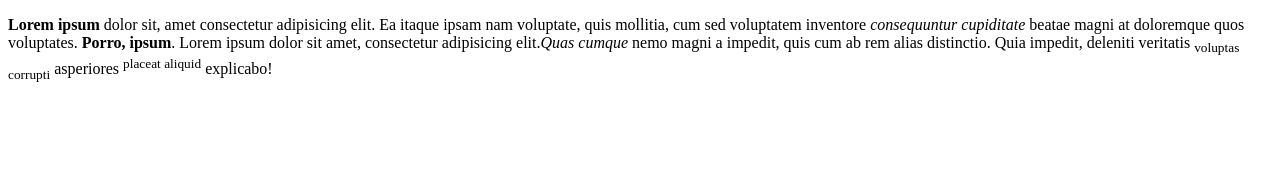
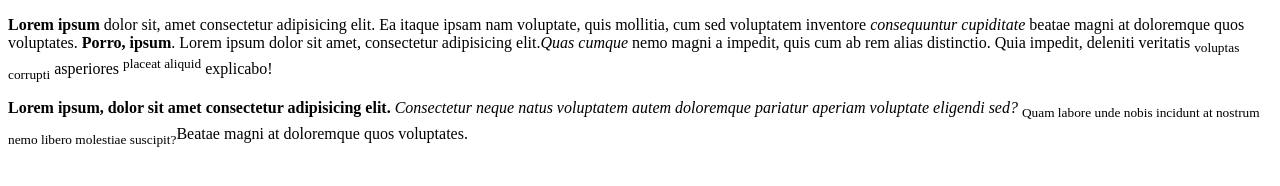
Before and after one commit to srandykopec/mm-greg, a plain HTML site: page 04_strong-em-opakovanie/index.html in a window 1280 px wide. Drawn offline with Linux system fonts and the light colour scheme.

Commit message:
doplnenie dalšcih strongov a em sub, sup
Signed-off-by: srandykopec <jozef.vyucba@gmail.com>

```diff
--- a/04_strong-em-opakovanie/index.html
+++ b/04_strong-em-opakovanie/index.html
@@ -11,5 +11,9 @@
     <p>
         <strong>Lorem ipsum</strong> dolor sit, amet consectetur adipisicing elit. Ea itaque ipsam nam voluptate, quis mollitia, cum sed voluptatem inventore <em>consequuntur cupiditate</em> beatae magni at doloremque quos voluptates. <strong>Porro, ipsum</strong>. Lorem ipsum dolor sit amet, consectetur adipisicing elit.<em>Quas cumque</em>  nemo magni a impedit, quis cum ab rem alias distinctio. Quia impedit, deleniti veritatis <sub>voluptas corrupti</sub>  asperiores <sup>placeat aliquid</sup>  explicabo!
     </p>
+
+    <p>
+        <strong>Lorem ipsum, dolor sit amet consectetur adipisicing elit.</strong> <em>Consectetur neque natus voluptatem autem doloremque pariatur aperiam voluptate eligendi sed?</em> <sub>Quam labore unde nobis incidunt at nostrum nemo libero molestiae suscipit?</sub>Beatae magni <sup></sup>at doloremque quos voluptates.</sup>
+    </p>
 </body>
 </html>
```
